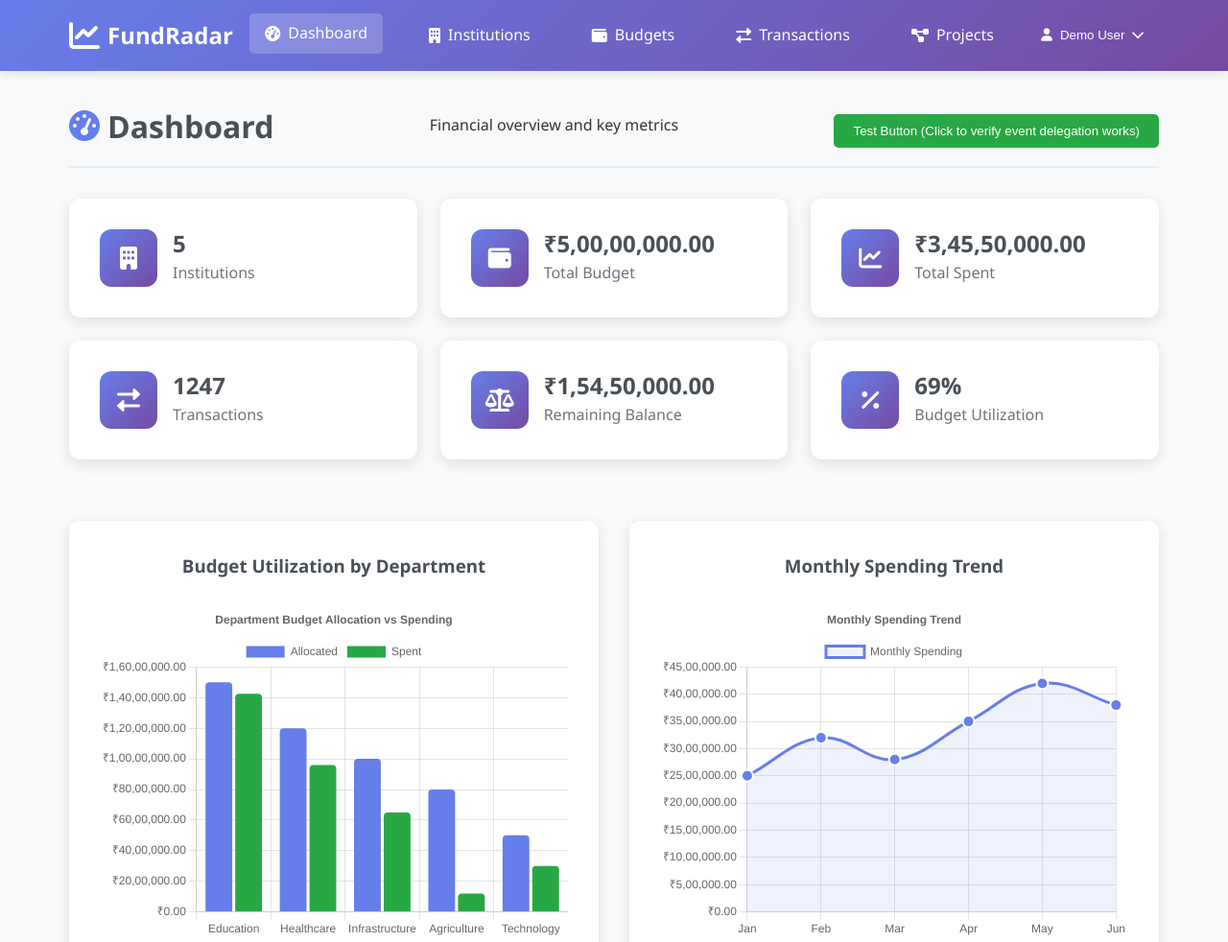
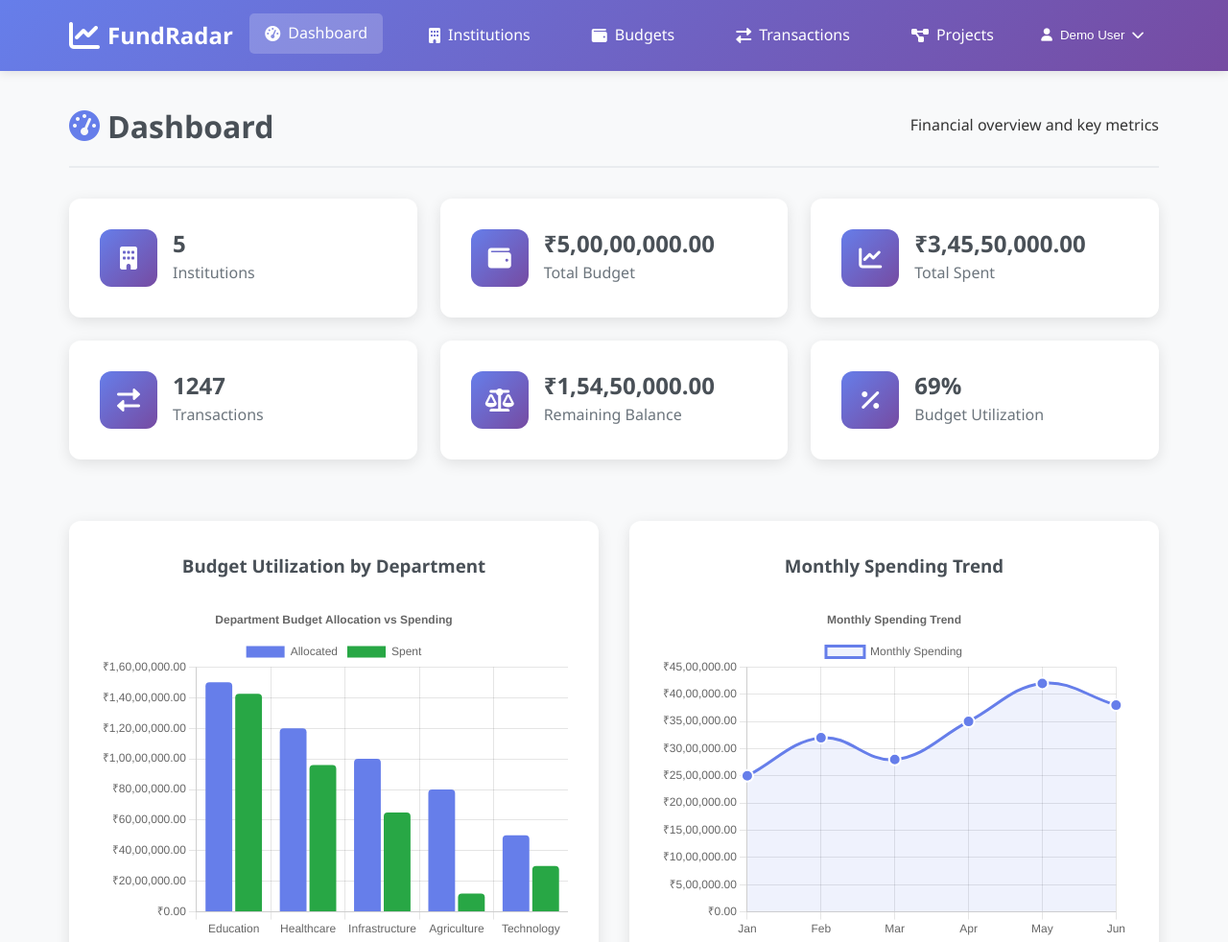
Before and after one commit to yasmeen-taj111/bnb, a website: page public/index.html in a window 1280 px wide. Shown: the top 982 px of the page at 96% size. Drawn offline with nearby package versions, Linux system fonts and the light colour scheme.

Commit message:
removing test button

```diff
--- a/public/index.html
+++ b/public/index.html
@@ -141,9 +141,6 @@
             <div class="page-header">
                 <h1><i class="fas fa-tachometer-alt"></i> Dashboard</h1>
                 <p>Financial overview and key metrics</p>
-                <button class="test-button" style="background: #28a745; color: white; padding: 10px 20px; border: none; border-radius: 5px; cursor: pointer; margin-top: 10px;">
-                    Test Button (Click to verify event delegation works)
-                </button>
             </div>
 
             <div class="dashboard-grid">
```
